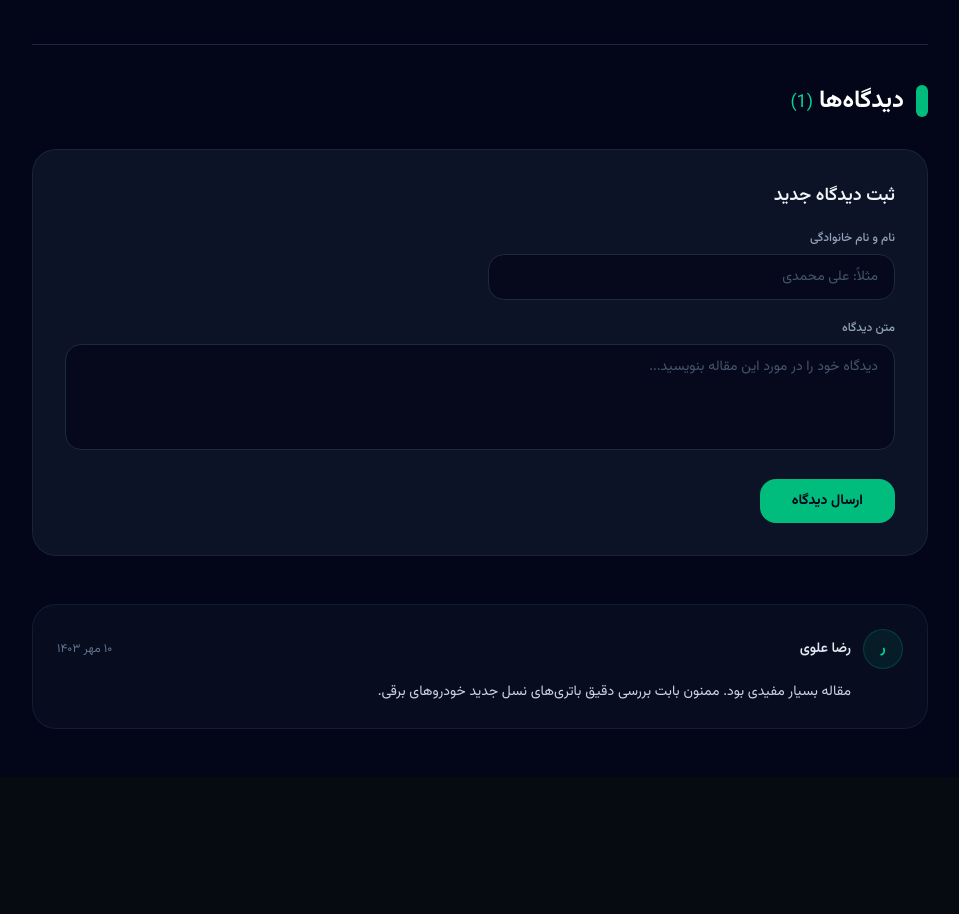
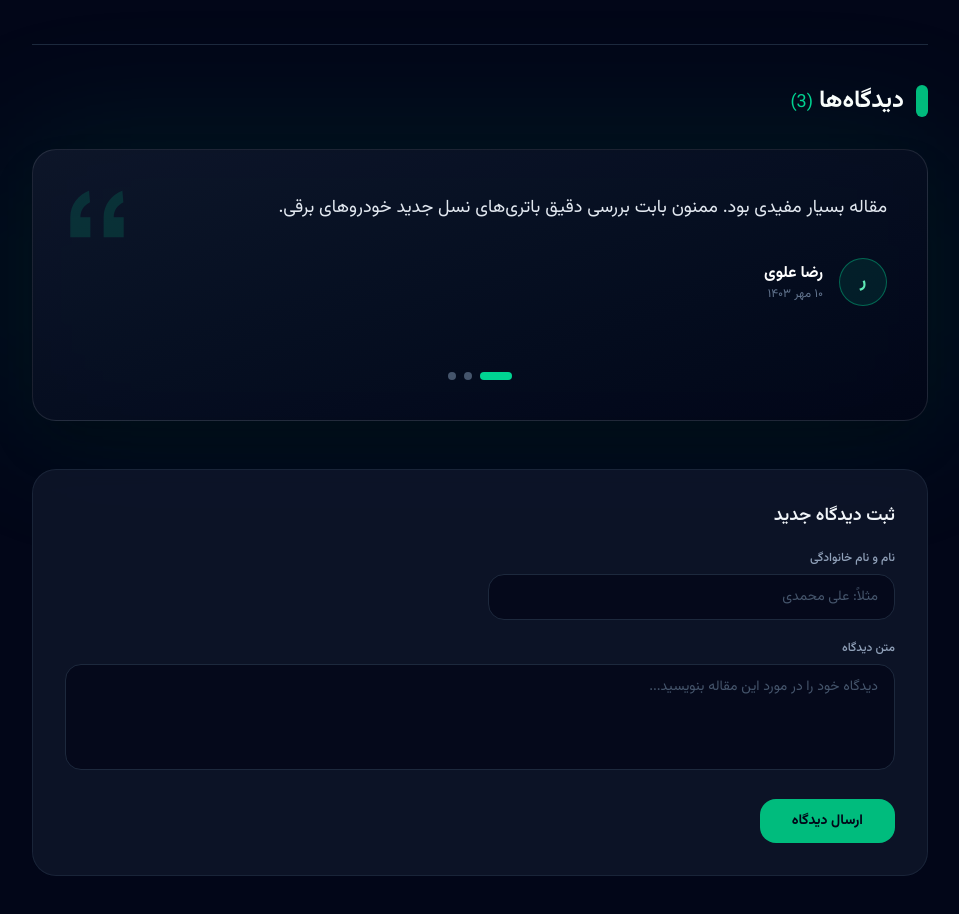
Before and after one commit to CodeNestX/Electrocar, a Next.js app: page /articles/ac-vs-dc-charging in a window 1280 px wide. Shown: the part 1120-2034 px from the top of the page, without its empty margins (160-1119 px from the left). Before the commit the page ends 1897 px from the top, so only its background shows below. Built offline with nearby package versions, Linux system fonts and the light colour scheme.

Commit message:
Update website

```diff
--- a/components/CommentSection.tsx
+++ b/components/CommentSection.tsx
@@ -1,219 +1,206 @@
-'use client';
+"use client";
 
-import { useState } from 'react';
+import { useCallback, useEffect, useState } from "react";
 
 interface Comment {
-
   id: string;
-
   author: string;
-
   content: string;
-
   date: string;
-
 }
 
 interface CommentSectionProps {
-
   articleSlug: string;
-
 }
 
+const AUTO_MS = 6000;
+
+// Persian comments section (testimonial carousel). English version: components/articles/CommentSectionEn.tsx
 export default function CommentSection({ articleSlug }: CommentSectionProps) {
-
   const [comments, setComments] = useState<Comment[]>([
-
     {
-
-      id: '1',
-
-      author: 'رضا علوی',
-
-      content: 'مقاله بسیار مفیدی بود. ممنون بابت بررسی دقیق باتری‌های نسل جدید خودروهای برقی.',
-
-      date: '۱۰ مهر ۱۴۰۳',
-
+      id: "1",
+      author: "رضا علوی",
+      content:
+        "مقاله بسیار مفیدی بود. ممنون بابت بررسی دقیق باتری‌های نسل جدید خودروهای برقی.",
+      date: "۱۰ مهر ۱۴۰۳",
     },
-
+    {
+      id: "2",
+      author: "سارا احمدی",
+      content:
+        "توضیحات درباره شارژ سریع خیلی روشن و کاربردی بود. بالاخره تفاوت AC و DC را درست فهمیدم.",
+      date: "۸ مهر ۱۴۰۳",
+    },
+    {
+      id: "3",
+      author: "مهدی کریمی",
+      content:
+        "محتوای دقیق و به‌روز. امیدوارم مقالات بیشتری درباره خودروهای برقی منتشر کنید.",
+      date: "۵ مهر ۱۴۰۳",
+    },
   ]);
 
-  const [author, setAuthor] = useState('');
-
-  const [content, setContent] = useState('');
-
+  const [index, setIndex] = useState(0);
+  const [paused, setPaused] = useState(false);
+  const [author, setAuthor] = useState("");
+  const [content, setContent] = useState("");
   const [submitted, setSubmitted] = useState(false);
 
+  const total = comments.length;
+  const current = comments[Math.min(index, total - 1)];
+
+  const go = useCallback(
+    (next: number) => setIndex(((next % total) + total) % total),
+    [total]
+  );
+
+  // Auto-rotate
+  useEffect(() => {
+    if (paused || total < 2) return;
+    const timer = setInterval(() => setIndex((i) => (i + 1) % total), AUTO_MS);
+    return () => clearInterval(timer);
+  }, [paused, total, index]);
+
   const handleSubmit = (e: React.FormEvent) => {
-
     e.preventDefault();
-
     if (!author.trim() || !content.trim()) return;
 
     const newComment: Comment = {
-
       id: Date.now().toString(),
-
-      author,
-
-      content,
-
-      date: new Date().toLocaleDateString('fa-IR'),
-
+      author: author.trim(),
+      content: content.trim(),
+      date: new Date().toLocaleDateString("fa-IR", { year: "numeric", month: "long", day: "numeric" }),
     };
 
     setComments([newComment, ...comments]);
-
-    setAuthor('');
-
-    setContent('');
-
+    setIndex(0);
+    setAuthor("");
+    setContent("");
     setSubmitted(true);
-
     setTimeout(() => setSubmitted(false), 3000);
-
   };
 
   return (
-
-    <section className="mt-16 pt-10 border-t border-slate-800 text-right dir-rtl">
-
-      <div className="flex items-center gap-3 mb-8">
-
-        <div className="w-3 h-8 bg-emerald-500 rounded-full" />
-
+    <section dir="rtl" className="mt-16 border-t border-slate-800 pt-10 text-right" data-article={articleSlug}>
+      <div className="mb-8 flex items-center gap-3">
+        <div className="h-8 w-3 rounded-full bg-emerald-500" />
         <h3 className="text-2xl font-bold text-white">
-
-          دیدگاه‌ها <span className="text-emerald-400 text-lg font-normal">({comments.length})</span>
-
+          دیدگاه‌ها{" "}
+          <span className="text-lg font-normal text-emerald-400">({total})</span>
         </h3>
-
       </div>
 
-      {/* فرم ثبت دیدگاه */}
+      {/* Testimonial carousel */}
+      <div
+        className="relative mb-12"
+        onMouseEnter={() => setPaused(true)}
+        onMouseLeave={() => setPaused(false)}
+        onFocus={() => setPaused(true)}
+        onBlur={() => setPaused(false)}
+      >
+        <div className="pointer-events-none absolute -inset-4 rounded-[2.5rem] bg-emerald-500/10 blur-3xl" />
 
-      <form onSubmit={handleSubmit} className="mb-12 bg-slate-900/80 border border-slate-800/80 p-6 sm:p-8 rounded-3xl backdrop-blur-sm space-y-5">
+        <div className="relative overflow-hidden rounded-3xl border border-white/10 bg-gradient-to-br from-slate-900/90 to-slate-950/90 p-7 shadow-2xl sm:p-10">
+          {/* Big quote mark */}
+          <svg
+            aria-hidden="true"
+            viewBox="0 0 24 24"
+            className="absolute end-6 top-6 h-14 w-14 text-emerald-400/15 sm:h-20 sm:w-20"
+            fill="currentColor"
+          >
+            <path d="M9.6 5C6.5 6.3 4 9 4 13v6h6v-6H7c0-2 1.1-3.6 2.9-4.5L9.6 5Zm10 0c-3.1 1.3-5.6 4-5.6 8v6h6v-6h-3c0-2 1.1-3.6 2.9-4.5L19.6 5Z" />
+          </svg>
 
-        <h4 className="text-lg font-semibold text-slate-100 flex items-center gap-2">
+          <div key={current.id} className="comment-slide relative min-h-[150px]">
+            <p className="max-w-3xl text-base leading-9 text-slate-200 sm:text-lg">
+              {current.content}
+            </p>
 
-          <span>ثبت دیدگاه جدید</span>
+            <div className="mt-8 flex items-center gap-4">
+              <div className="flex h-12 w-12 shrink-0 items-center justify-center rounded-full border border-emerald-400/40 bg-emerald-400/10 text-lg font-bold text-emerald-300">
+                {current.author.charAt(0)}
+              </div>
+              <div>
+                <div className="font-bold text-white">{current.author}</div>
+                <div className="text-xs text-slate-500">{current.date}</div>
+              </div>
+            </div>
+          </div>
 
-        </h4>
+          {/* Controls */}
+          <div className="mt-8 flex items-center justify-center">
+            <div className="flex items-center gap-2" role="tablist" aria-label="دیدگاه‌ها">
+              {comments.map((c, i) => (
+                <button
+                  key={c.id}
+                  type="button"
+                  role="tab"
+                  aria-selected={i === index}
+                  aria-label={`دیدگاه ${i + 1}`}
+                  onClick={() => go(i)}
+                  className={`h-2 rounded-full transition-all duration-300 ${
+                    i === index ? "w-8 bg-emerald-400" : "w-2 bg-slate-600 hover:bg-slate-400"
+                  }`}
+                />
+              ))}
+            </div>
+          </div>
+        </div>
+      </div>
+
+      {/* Comment form */}
+      <form
+        onSubmit={handleSubmit}
+        className="space-y-5 rounded-3xl border border-slate-800/80 bg-slate-900/80 p-6 backdrop-blur-sm sm:p-8"
+      >
+        <h4 className="text-lg font-semibold text-slate-100">ثبت دیدگاه جدید</h4>
 
         {submitted && (
-
-          <div className="bg-emerald-500/10 border border-emerald-500/30 text-emerald-400 p-4 rounded-2xl text-sm">
-
+          <div className="rounded-2xl border border-emerald-500/30 bg-emerald-500/10 p-4 text-sm text-emerald-400">
             دیدگاه شما با موفقیت ثبت شد.
-
           </div>
-
         )}
 
-        <div className="grid grid-cols-1 md:grid-cols-2 gap-4">
-
+        <div className="grid grid-cols-1 gap-4 md:grid-cols-2">
           <div>
-
-            <label className="block text-xs font-medium text-slate-400 mb-2">نام و نام خانوادگی</label>
-
+            <label className="mb-2 block text-xs font-medium text-slate-400">نام و نام خانوادگی</label>
             <input
-
               type="text"
-
               value={author}
-
               onChange={(e) => setAuthor(e.target.value)}
-
               placeholder="مثلاً: علی محمدی"
-
-              className="w-full bg-slate-950/70 border border-slate-800 focus:border-emerald-500 rounded-2xl px-4 py-3 text-sm text-white placeholder-slate-600 outline-none transition-all duration-200"
-
+              className="w-full rounded-2xl border border-slate-800 bg-slate-950/70 px-4 py-3 text-sm text-white outline-none transition-all duration-200 placeholder:text-slate-600 focus:border-emerald-500"
               required
-
             />
-
           </div>
-
         </div>
 
         <div>
-
-          <label className="block text-xs font-medium text-slate-400 mb-2">متن دیدگاه</label>
-
+          <label className="mb-2 block text-xs font-medium text-slate-400">متن دیدگاه</label>
           <textarea
-
             value={content}
-
             onChange={(e) => setContent(e.target.value)}
-
             rows={4}
-
             placeholder="دیدگاه خود را در مورد این مقاله بنویسید..."
-
-            className="w-full bg-slate-950/70 border border-slate-800 focus:border-emerald-500 rounded-2xl px-4 py-3 text-sm text-white placeholder-slate-600 outline-none transition-all duration-200 resize-none"
-
+            className="w-full resize-none rounded-2xl border border-slate-800 bg-slate-950/70 px-4 py-3 text-sm text-white outline-none transition-all duration-200 placeholder:text-slate-600 focus:border-emerald-500"
             required
-
           />
-
         </div>
 
         <button
-
           type="submit"
-
-          className="bg-emerald-500 hover:bg-emerald-600 text-slate-950 font-bold px-8 py-3 rounded-2xl text-sm transition-all duration-200 hover:shadow-lg hover:shadow-emerald-500/20 active:scale-95"
-
+          className="rounded-2xl bg-emerald-500 px-8 py-3 text-sm font-bold text-slate-950 transition-all duration-200 hover:bg-emerald-600 hover:shadow-lg hover:shadow-emerald-500/20 active:scale-95"
         >
-
           ارسال دیدگاه
-
         </button>
-
       </form>
 
-      {/* لیست دیدگاه‌ها */}
-
-      <div className="space-y-4">
-
-        {comments.map((comment) => (
-
-          <div
-
-            key={comment.id}
-
-            className="bg-slate-900/40 border border-slate-800/60 p-6 rounded-3xl space-y-3 transition-all hover:border-slate-700/60"
-
-          >
-
-            <div className="flex justify-between items-center">
-
-              <div className="flex items-center gap-3">
-
-                <div className="w-10 h-10 rounded-full bg-emerald-500/10 border border-emerald-500/20 text-emerald-400 font-bold flex items-center justify-center text-sm">
-
-                  {comment.author.charAt(0)}
-
-                </div>
-
-                <span className="font-semibold text-slate-200 text-sm">{comment.author}</span>
-
-              </div>
-
-              <span className="text-xs text-slate-500">{comment.date}</span>
-
-            </div>
-
-            <p className="text-slate-300 text-sm leading-relaxed pr-13">{comment.content}</p>
-
-          </div>
-
-        ))}
-
-      </div>
-
+      <style>{`
+        .comment-slide { animation: commentIn .5s ease both; }
+        @keyframes commentIn { from { opacity: 0; transform: translateY(10px); } to { opacity: 1; transform: none; } }
+        @media (prefers-reduced-motion: reduce) { .comment-slide { animation: none; } }
+      `}</style>
     </section>
-
   );
-
 }
--- a/components/articles/CommentSectionEn.tsx
+++ b/components/articles/CommentSectionEn.tsx
@@ -1,6 +1,6 @@
-'use client';
+"use client";
 
-import { useState } from 'react';
+import { useCallback, useEffect, useState } from "react";
 
 interface Comment {
   id: string;
@@ -13,127 +13,194 @@ interface CommentSectionEnProps {
   articleSlug: string;
 }
 
-// English version of the comments section.
-// Persian version: components/CommentSection.tsx (completely separate).
+const AUTO_MS = 6000;
+
+// English comments section (testimonial carousel). Persian version: components/CommentSection.tsx
 export default function CommentSectionEn({ articleSlug }: CommentSectionEnProps) {
   const [comments, setComments] = useState<Comment[]>([
     {
-      id: '1',
-      author: 'Reza Alavi',
+      id: "1",
+      author: "Reza Alavi",
       content:
-        'A very useful article. Thank you for the thorough review of next-generation electric car batteries.',
-      date: 'October 1, 2024',
+        "A very useful article. Thank you for the thorough review of next-generation electric car batteries.",
+      date: "October 1, 2024",
+    },
+    {
+      id: "2",
+      author: "Sara Ahmadi",
+      content:
+        "The explanation of fast charging was clear and practical. I finally understand the difference between AC and DC.",
+      date: "September 29, 2024",
+    },
+    {
+      id: "3",
+      author: "Mehdi Karimi",
+      content:
+        "Accurate and up-to-date content. I hope you publish more articles about electric cars.",
+      date: "September 26, 2024",
     },
   ]);
 
-  const [author, setAuthor] = useState('');
-  const [content, setContent] = useState('');
+  const [index, setIndex] = useState(0);
+  const [paused, setPaused] = useState(false);
+  const [author, setAuthor] = useState("");
+  const [content, setContent] = useState("");
   const [submitted, setSubmitted] = useState(false);
+
+  const total = comments.length;
+  const current = comments[Math.min(index, total - 1)];
+
+  const go = useCallback(
+    (next: number) => setIndex(((next % total) + total) % total),
+    [total]
+  );
+
+  // Auto-rotate
+  useEffect(() => {
+    if (paused || total < 2) return;
+    const timer = setInterval(() => setIndex((i) => (i + 1) % total), AUTO_MS);
+    return () => clearInterval(timer);
+  }, [paused, total, index]);
 
   const handleSubmit = (e: React.FormEvent) => {
     e.preventDefault();
-
     if (!author.trim() || !content.trim()) return;
 
     const newComment: Comment = {
       id: Date.now().toString(),
-      author,
-      content,
-      date: new Date().toLocaleDateString('en-US', {
-        year: 'numeric',
-        month: 'long',
-        day: 'numeric',
-      }),
+      author: author.trim(),
+      content: content.trim(),
+      date: new Date().toLocaleDateString("en-US", { year: "numeric", month: "long", day: "numeric" }),
     };
 
     setComments([newComment, ...comments]);
-    setAuthor('');
-    setContent('');
+    setIndex(0);
+    setAuthor("");
+    setContent("");
     setSubmitted(true);
-
     setTimeout(() => setSubmitted(false), 3000);
   };
 
   return (
-    <section dir="ltr" className="mt-16 pt-10 border-t border-slate-800 text-left">
-      <div className="flex items-center gap-3 mb-8">
-        <div className="w-3 h-8 bg-emerald-500 rounded-full" />
+    <section dir="ltr" className="mt-16 border-t border-slate-800 pt-10 text-left" data-article={articleSlug}>
+      <div className="mb-8 flex items-center gap-3">
+        <div className="h-8 w-3 rounded-full bg-emerald-500" />
         <h3 className="text-2xl font-bold text-white">
-          Comments{' '}
-          <span className="text-emerald-400 text-lg font-normal">({comments.length})</span>
+          Comments{" "}
+          <span className="text-lg font-normal text-emerald-400">({total})</span>
         </h3>
+      </div>
+
+      {/* Testimonial carousel */}
+      <div
+        className="relative mb-12"
+        onMouseEnter={() => setPaused(true)}
+        onMouseLeave={() => setPaused(false)}
+        onFocus={() => setPaused(true)}
+        onBlur={() => setPaused(false)}
+      >
+        <div className="pointer-events-none absolute -inset-4 rounded-[2.5rem] bg-emerald-500/10 blur-3xl" />
+
+        <div className="relative overflow-hidden rounded-3xl border border-white/10 bg-gradient-to-br from-slate-900/90 to-slate-950/90 p-7 shadow-2xl sm:p-10">
+          {/* Big quote mark */}
+          <svg
+            aria-hidden="true"
+            viewBox="0 0 24 24"
+            className="absolute end-6 top-6 h-14 w-14 text-emerald-400/15 sm:h-20 sm:w-20"
+            fill="currentColor"
+          >
+            <path d="M9.6 5C6.5 6.3 4 9 4 13v6h6v-6H7c0-2 1.1-3.6 2.9-4.5L9.6 5Zm10 0c-3.1 1.3-5.6 4-5.6 8v6h6v-6h-3c0-2 1.1-3.6 2.9-4.5L19.6 5Z" />
+          </svg>
+
+          <div key={current.id} className="comment-slide relative min-h-[150px]">
+            <p className="max-w-3xl text-base leading-9 text-slate-200 sm:text-lg">
+              {current.content}
+            </p>
+
+            <div className="mt-8 flex items-center gap-4">
+              <div className="flex h-12 w-12 shrink-0 items-center justify-center rounded-full border border-emerald-400/40 bg-emerald-400/10 text-lg font-bold text-emerald-300">
+                {current.author.charAt(0)}
+              </div>
+              <div>
+                <div className="font-bold text-white">{current.author}</div>
+                <div className="text-xs text-slate-500">{current.date}</div>
+              </div>
+            </div>
+          </div>
+
+          {/* Controls */}
+          <div className="mt-8 flex items-center justify-center">
+            <div className="flex items-center gap-2" role="tablist" aria-label="Comments">
+              {comments.map((c, i) => (
+                <button
+                  key={c.id}
+                  type="button"
+                  role="tab"
+                  aria-selected={i === index}
+                  aria-label={`Comment ${i + 1}`}
+                  onClick={() => go(i)}
+                  className={`h-2 rounded-full transition-all duration-300 ${
+                    i === index ? "w-8 bg-emerald-400" : "w-2 bg-slate-600 hover:bg-slate-400"
+                  }`}
+                />
+              ))}
+            </div>
+          </div>
+        </div>
       </div>
 
       {/* Comment form */}
       <form
         onSubmit={handleSubmit}
-        className="mb-12 bg-slate-900/80 border border-slate-800/80 p-6 sm:p-8 rounded-3xl backdrop-blur-sm space-y-5"
+        className="space-y-5 rounded-3xl border border-slate-800/80 bg-slate-900/80 p-6 backdrop-blur-sm sm:p-8"
       >
-        <h4 className="text-lg font-semibold text-slate-100 flex items-center gap-2">
-          <span>Leave a comment</span>
-        </h4>
+        <h4 className="text-lg font-semibold text-slate-100">Leave a comment</h4>
 
         {submitted && (
-          <div className="bg-emerald-500/10 border border-emerald-500/30 text-emerald-400 p-4 rounded-2xl text-sm">
+          <div className="rounded-2xl border border-emerald-500/30 bg-emerald-500/10 p-4 text-sm text-emerald-400">
             Your comment was submitted successfully.
           </div>
         )}
 
-        <div className="grid grid-cols-1 md:grid-cols-2 gap-4">
+        <div className="grid grid-cols-1 gap-4 md:grid-cols-2">
           <div>
-            <label className="block text-xs font-medium text-slate-400 mb-2">Full name</label>
+            <label className="mb-2 block text-xs font-medium text-slate-400">Full name</label>
             <input
               type="text"
               value={author}
               onChange={(e) => setAuthor(e.target.value)}
               placeholder="e.g. John Smith"
-              className="w-full bg-slate-950/70 border border-slate-800 focus:border-emerald-500 rounded-2xl px-4 py-3 text-sm text-white placeholder-slate-600 outline-none transition-all duration-200"
+              className="w-full rounded-2xl border border-slate-800 bg-slate-950/70 px-4 py-3 text-sm text-white outline-none transition-all duration-200 placeholder:text-slate-600 focus:border-emerald-500"
               required
             />
           </div>
         </div>
 
         <div>
-          <label className="block text-xs font-medium text-slate-400 mb-2">Your comment</label>
+          <label className="mb-2 block text-xs font-medium text-slate-400">Your comment</label>
           <textarea
             value={content}
             onChange={(e) => setContent(e.target.value)}
             rows={4}
             placeholder="Write your thoughts about this article..."
-            className="w-full bg-slate-950/70 border border-slate-800 focus:border-emerald-500 rounded-2xl px-4 py-3 text-sm text-white placeholder-slate-600 outline-none transition-all duration-200 resize-none"
+            className="w-full resize-none rounded-2xl border border-slate-800 bg-slate-950/70 px-4 py-3 text-sm text-white outline-none transition-all duration-200 placeholder:text-slate-600 focus:border-emerald-500"
             required
           />
         </div>
 
         <button
           type="submit"
-          className="bg-emerald-500 hover:bg-emerald-600 text-slate-950 font-bold px-8 py-3 rounded-2xl text-sm transition-all duration-200 hover:shadow-lg hover:shadow-emerald-500/20 active:scale-95"
+          className="rounded-2xl bg-emerald-500 px-8 py-3 text-sm font-bold text-slate-950 transition-all duration-200 hover:bg-emerald-600 hover:shadow-lg hover:shadow-emerald-500/20 active:scale-95"
         >
           Submit comment
         </button>
       </form>
 
-      {/* Comments list */}
-      <div className="space-y-4">
-        {comments.map((comment) => (
-          <div
-            key={comment.id}
-            className="bg-slate-900/40 border border-slate-800/60 p-6 rounded-3xl space-y-3 transition-all hover:border-slate-700/60"
-          >
-            <div className="flex justify-between items-center">
-              <div className="flex items-center gap-3">
-                <div className="w-10 h-10 rounded-full bg-emerald-500/10 border border-emerald-500/20 text-emerald-400 font-bold flex items-center justify-center text-sm">
-                  {comment.author.charAt(0)}
-                </div>
-                <span className="font-semibold text-slate-200 text-sm">{comment.author}</span>
-              </div>
-              <span className="text-xs text-slate-500">{comment.date}</span>
-            </div>
-
-            <p className="text-slate-300 text-sm leading-relaxed">{comment.content}</p>
-          </div>
-        ))}
-      </div>
+      <style>{`
+        .comment-slide { animation: commentIn .5s ease both; }
+        @keyframes commentIn { from { opacity: 0; transform: translateY(10px); } to { opacity: 1; transform: none; } }
+        @media (prefers-reduced-motion: reduce) { .comment-slide { animation: none; } }
+      `}</style>
     </section>
   );
 }
```
